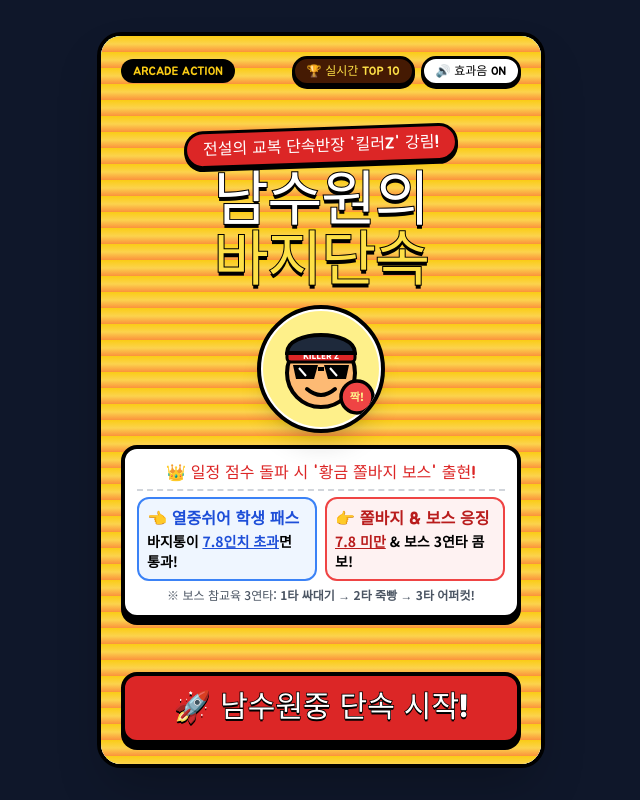
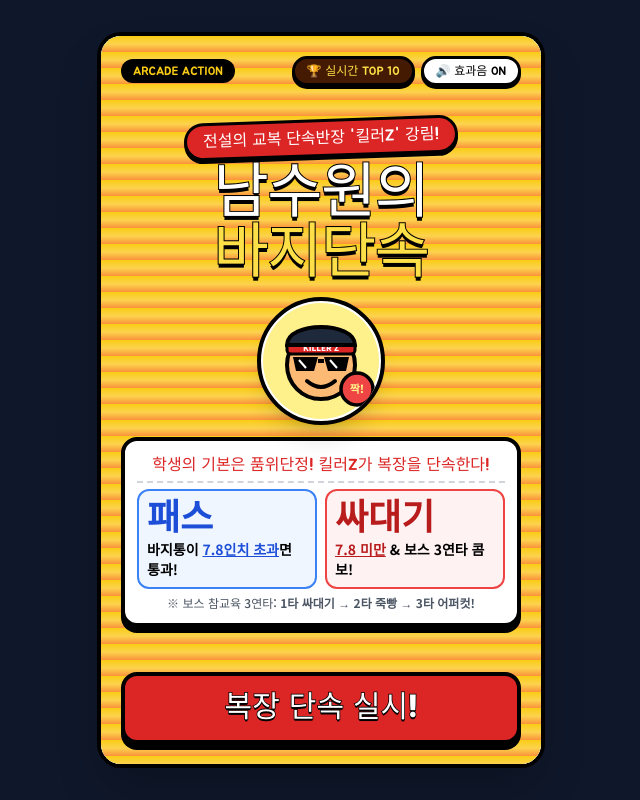
Before and after one commit to parkdaein/Namsuwon1zin, a plain HTML site: page index.html in a window 1280 px wide. Shown: the whole page, without its empty margins (319-959 px from the left). Drawn offline with nearby package versions, Linux system fonts and the light colour scheme; no server answers.

Commit message:
Update index.html

```diff
--- a/index.html
+++ b/index.html
@@ -361,15 +361,15 @@
                 <!-- 게임 규칙 요약 카드 -->
                 <div class="w-full bg-white rounded-2xl p-3 comic-border text-left space-y-1.5 mb-3">
                     <p class="font-comic text-sm sm:text-base text-center text-red-600 border-b-2 border-dashed border-gray-300 pb-1">
-                        👑 일정 점수 돌파 시 '황금 쫄바지 보스' 출현!
+                        학생의 기본은 품위단정! 킬러Z가 복장을 단속한다!
                     </p>
                     <div class="grid grid-cols-2 gap-2 text-xs sm:text-sm font-bold">
                         <div class="bg-blue-50 border-2 border-blue-500 rounded-xl p-2">
-                            <span class="text-blue-700 font-comic text-base block">👈 열중쉬어 학생 패스</span>
+                            <span class="text-blue-700 font-comic text-3xl sm:text-4xl block leading-tight">패스</span>
                             바지통이 <span class="underline text-blue-700">7.8인치 초과</span>면 통과!
                         </div>
                         <div class="bg-red-50 border-2 border-red-500 rounded-xl p-2">
-                            <span class="text-red-700 font-comic text-base block">👉 쫄바지 & 보스 응징</span>
+                            <span class="text-red-700 font-comic text-3xl sm:text-4xl block leading-tight">싸대기</span>
                             <span class="underline text-red-700">7.8 미만</span> & 보스 3연타 콤보!
                         </div>
                     </div>
@@ -380,7 +380,7 @@
             </div>
 
             <button id="btnStartGame" type="button" class="btn-arcade w-full bg-red-600 hover:bg-red-500 text-white font-title text-2xl sm:text-3xl py-3.5 rounded-2xl comic-border text-stroke-sm">
-                🚀 남수원중 단속 시작!
+                복장 단속 실시!
             </button>
         </section>
 
```
